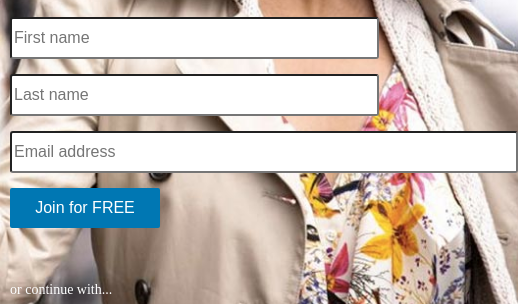
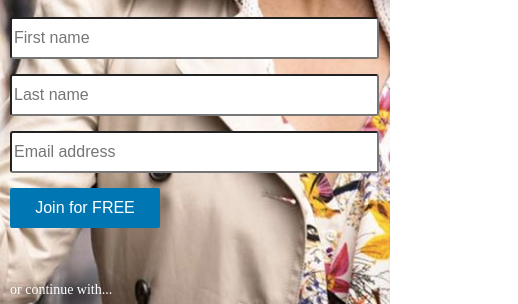
Before and after one commit to ichibangaijin/aboutMeSample, a plain HTML site: page index.html in a window 390 px wide. Shown: the part 430-734 px from the top of the page, 518 px wide, since content can reach past the window. Drawn offline with Linux system fonts and the light colour scheme.

Commit message:
changed width on text box at media query 580

```diff
--- a/css/main.scss
+++ b/css/main.scss
@@ -127,7 +127,7 @@ section {
 		width: 500px;
 		@media(max-width: 580px){
 			display:inline-block;
-			width: 95%777;
+			width: 95%;
 		}
 	}
 
```
Also changed, not shown: css/main.css.
